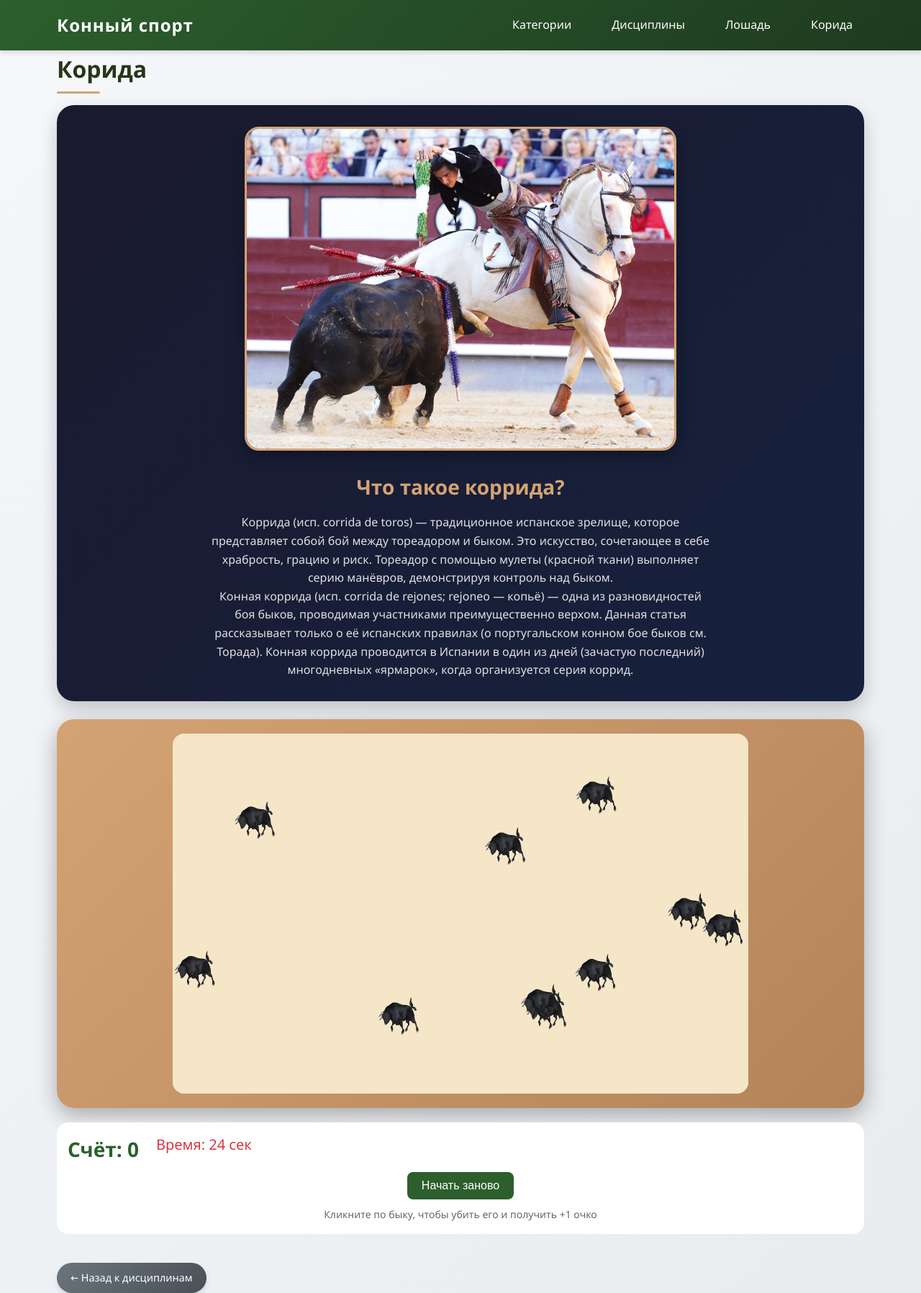
After one commit to avordnaskella/HorseDjango, a Django app: page /bullfight-game/ in a window 1280 px wide. The commit adds this page. Shown: the whole page at 72% size. Run offline with Django 5.2, Linux system fonts and the light colour scheme.

Commit message:
добавление корриды

```diff
--- a/first_project/module_project/templates/base.html
+++ b/first_project/module_project/templates/base.html
@@ -16,7 +16,8 @@
             <ul class="navbar-nav">
                 <li><a href="{% url 'module_project:category_list' %}">Категории</a></li>
                 <li><a href="{% url 'module_project:discipline_list' %}">Дисциплины</a></li>
-                <li><a href="{% url 'module_project:interactive_horse' %}">Лошадь</a></li>  <!-- ← СЮДА -->
+                <li><a href="{% url 'module_project:interactive_horse' %}">Лошадь</a></li>
+                <li><a href="{% url 'module_project:bullfight_game' %}">Корида</a></li>
             </ul>
         </div>
     </nav>
--- /dev/null
+++ b/first_project/module_project/templates/bullfight_game.html
@@ -0,0 +1,307 @@
+{% extends 'base.html' %}
+{% load static %}
+
+{% block title %}Корида - Игра{% endblock %}
+
+{% block extra_css %}
+<style>
+    .game-container {
+        background: linear-gradient(135deg, #d4a373 0%, #b5835a 100%);
+        border-radius: 24px;
+        padding: 20px;
+        box-shadow: 0 10px 30px rgba(0,0,0,0.3);
+        margin-bottom: 20px;
+    }
+    canvas {
+        display: block;
+        margin: 0 auto;
+        border-radius: 16px;
+        cursor: crosshair;
+        background: #f5e6c8;
+    }
+    .game-info {
+        background: white;
+        border-radius: 16px;
+        padding: 15px;
+        margin-top: 20px;
+        text-align: center;
+    }
+    .score {
+        font-size: 28px;
+        font-weight: bold;
+        color: #2c5f2d;
+    }
+    .timer {
+        font-size: 20px;
+        color: #dc3545;
+    }
+    .restart-btn {
+        background: #2c5f2d;
+        color: white;
+        border: none;
+        padding: 10px 20px;
+        border-radius: 8px;
+        cursor: pointer;
+        margin-top: 10px;
+        font-size: 16px;
+    }
+    .restart-btn:hover {
+        background: #1e3a1f;
+    }
+    .instruction {
+        color: #666;
+        font-size: 14px;
+        margin-top: 10px;
+    }
+    .info-banner {
+        background: linear-gradient(135deg, #1a1a2e 0%, #16213e 100%);
+        border-radius: 24px;
+        padding: 30px;
+        margin-bottom: 25px;
+        box-shadow: 0 10px 25px rgba(0,0,0,0.2);
+        text-align: center;
+        color: white;
+    }
+    .info-banner img {
+        width: 100%;
+        max-width: 600px;
+        border-radius: 20px;
+        margin-bottom: 20px;
+        box-shadow: 0 8px 20px rgba(0,0,0,0.3);
+        border: 3px solid #d4a373;
+    }
+    .info-text h3 {
+        color: #d4a373;
+        font-size: 28px;
+        margin-bottom: 15px;
+    }
+    .info-text p {
+        color: #e0e0e0;
+        line-height: 1.6;
+        font-size: 16px;
+        max-width: 700px;
+        margin: 0 auto;
+    }
+    @media (max-width: 768px) {
+        .info-banner {
+            padding: 20px;
+        }
+        .info-text h3 {
+            font-size: 22px;
+        }
+        .info-text p {
+            font-size: 14px;
+        }
+    }
+</style>
+{% endblock %}
+
+{% block content %}
+<h1 class="text-center mb-4">Корида</h1>
+
+<!-- Баннер с большой картинкой в центре -->
+<div class="info-banner">
+    <img src="{% static 'images/corrida.jpg' %}" alt="Коррида" onerror="this.src='https://upload.wikimedia.org/wikipedia/commons/thumb/5/5b/Corrida_1.jpg/600px-Corrida_1.jpg'">
+    <div class="info-text">
+        <h3>Что такое коррида?</h3>
+        <p>
+            Коррида (исп. corrida de toros) — традиционное испанское зрелище,
+            которое представляет собой бой между тореадором и быком.
+            Это искусство, сочетающее в себе храбрость, грацию и риск.
+            Тореадор с помощью мулеты (красной ткани) выполняет серию
+            манёвров, демонстрируя контроль над быком.
+        </p>
+        <p>
+            Конная коррида (исп. corrida de rejones; rejoneo — копьё) — одна из разновидностей боя быков, проводимая участниками преимущественно верхом.
+            Данная статья рассказывает только о её испанских правилах (о португальском конном бое быков см. Торада). Конная коррида проводится в Испании в один из дней (зачастую последний)
+            многодневных «ярмарок», когда организуется серия коррид.
+        </p>
+    </div>
+</div>
+
+<div class="game-container">
+    <canvas id="gameCanvas" width="800" height="500"></canvas>
+</div>
+
+<div class="game-info">
+    <div class="row">
+        <div class="col-md-6">
+            <div class="score">Счёт: <span id="score">0</span></div>
+        </div>
+        <div class="col-md-6">
+            <div class="timer">Время: <span id="timer">30</span> сек</div>
+        </div>
+    </div>
+    <button class="restart-btn" onclick="startGame()">Начать заново</button>
+    <div class="instruction">
+        Кликните по быку, чтобы убить его и получить +1 очко
+    </div>
+</div>
+
+<div style="margin-top: 40px;">
+    <a href="{% url 'module_project:discipline_list' %}" class="btn btn-secondary">← Назад к дисциплинам</a>
+</div>
+{% endblock %}
+
+{% block extra_js %}
+<script>
+    const canvas = document.getElementById('gameCanvas');
+    const ctx = canvas.getContext('2d');
+
+    // Загружаем картинку быка
+    const bullImage = new Image();
+    bullImage.src = '{% static "images/bull.png" %}';
+
+    // Быки
+    let bulls = [];
+    let score = 0;
+    let timeLeft = 30;
+    let gameRunning = true;
+    let spawnInterval = null;
+    let animationId = null;
+
+    const BULL_SIZE = 60;
+
+    function spawnBull() {
+        if (!gameRunning) return;
+
+        const x = Math.random() * (canvas.width - BULL_SIZE) + BULL_SIZE / 2;
+        const y = Math.random() * (canvas.height - BULL_SIZE) + BULL_SIZE / 2;
+
+        bulls.push({
+            x: x,
+            y: y,
+            size: BULL_SIZE,
+            image: bullImage
+        });
+    }
+
+    function draw() {
+        ctx.clearRect(0, 0, canvas.width, canvas.height);
+
+        // Арена (песок)
+        ctx.fillStyle = '#f5e6c8';
+        ctx.fillRect(0, 0, canvas.width, canvas.height);
+
+        // Рисуем быков
+        bulls.forEach(bull => {
+            if (bullImage.complete && bullImage.naturalWidth > 0) {
+                ctx.drawImage(
+                    bullImage,
+                    bull.x - BULL_SIZE/2,
+                    bull.y - BULL_SIZE/2,
+                    BULL_SIZE,
+                    BULL_SIZE
+                );
+            } else {
+                ctx.fillStyle = '#5a3a1a';
+                ctx.beginPath();
+                ctx.arc(bull.x, bull.y, BULL_SIZE/2, 0, Math.PI * 2);
+                ctx.fill();
+                ctx.fillStyle = 'white';
+                ctx.font = '30px Arial';
+                ctx.fillText('🐂', bull.x - 15, bull.y + 10);
+            }
+        });
+
+        if (!gameRunning) {
+            ctx.fillStyle = 'rgba(0,0,0,0.8)';
+            ctx.fillRect(0, 0, canvas.width, canvas.height);
+            ctx.fillStyle = 'white';
+            ctx.font = 'bold 32px Arial';
+            ctx.textAlign = 'center';
+            ctx.fillText('Игра окончена!', canvas.width/2, canvas.height/2 - 30);
+            ctx.font = '24px Arial';
+            ctx.fillText(`Ваш счёт: ${score}`, canvas.width/2, canvas.height/2 + 30);
+            ctx.font = '16px Arial';
+            ctx.fillText('Нажмите "Начать заново"', canvas.width/2, canvas.height/2 + 90);
+        }
+    }
+
+    function killBull(bullIndex) {
+        bulls.splice(bullIndex, 1);
+        score++;
+        document.getElementById('score').innerText = score;
+    }
+
+    function handleCanvasClick(e) {
+        if (!gameRunning) return;
+
+        const rect = canvas.getBoundingClientRect();
+        const scaleX = canvas.width / rect.width;
+        const scaleY = canvas.height / rect.height;
+
+        const mouseX = (e.clientX - rect.left) * scaleX;
+        const mouseY = (e.clientY - rect.top) * scaleY;
+
+        for (let i = bulls.length - 1; i >= 0; i--) {
+            const bull = bulls[i];
+            const dx = mouseX - bull.x;
+            const dy = mouseY - bull.y;
+            const distance = Math.sqrt(dx * dx + dy * dy);
+
+            if (distance < BULL_SIZE / 2) {
+                killBull(i);
+                break;
+            }
+        }
+    }
+
+    function startTimer() {
+        const timerInterval = setInterval(() => {
+            if (!gameRunning) {
+                clearInterval(timerInterval);
+                return;
+            }
+
+            if (timeLeft > 0) {
+                timeLeft--;
+                document.getElementById('timer').innerText = timeLeft;
+            }
+
+            if (timeLeft <= 0) {
+                gameRunning = false;
+                clearInterval(timerInterval);
+                clearInterval(spawnInterval);
+                draw();
+            }
+        }, 1000);
+    }
+
+    function startGame() {
+        bulls = [];
+        score = 0;
+        timeLeft = 30;
+        gameRunning = true;
+
+        document.getElementById('score').innerText = score;
+        document.getElementById('timer').innerText = timeLeft;
+
+        if (spawnInterval) clearInterval(spawnInterval);
+
+        spawnInterval = setInterval(() => {
+            if (gameRunning && bulls.length < 10) {
+                spawnBull();
+            }
+        }, 800);
+
+        startTimer();
+
+        for (let i = 0; i < 3; i++) {
+            setTimeout(() => spawnBull(), i * 300);
+        }
+
+        draw();
+    }
+
+    canvas.addEventListener('click', handleCanvasClick);
+    startGame();
+
+    function animate() {
+        draw();
+        animationId = requestAnimationFrame(animate);
+    }
+
+    animate();
+</script>
+{% endblock %}
--- a/first_project/module_project/urls.py
+++ b/first_project/module_project/urls.py
@@ -24,4 +24,7 @@ urlpatterns = [
 
     # для анимации
     path('interactive-horse/', views.interactive_horse, name='interactive_horse'),
+
+    #для игры
+    path('bullfight-game/', views.bullfight_game, name='bullfight_game'),
 ]
--- a/first_project/module_project/views.py
+++ b/first_project/module_project/views.py
@@ -132,3 +132,7 @@ def discipline_quick_view(request, pk):
  # для анимации
 def interactive_horse(request):
     return render(request, 'interactive_horse.html')
+
+#для кориды
+def bullfight_game(request):
+    return render(request, 'bullfight_game.html')
```
Also changed, not shown: first_project/static/images/bull.png (added), first_project/static/images/corrida.jpg (added).
